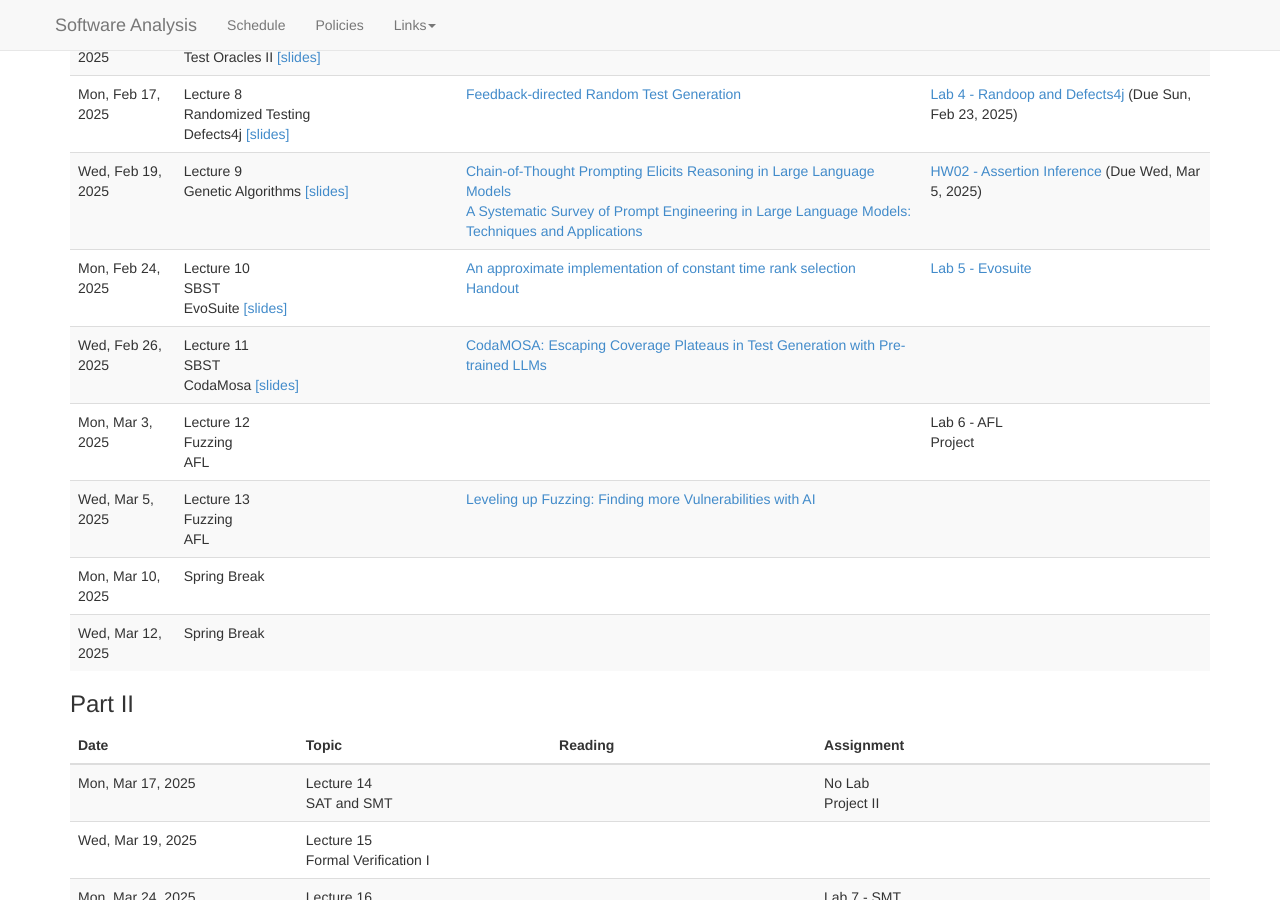
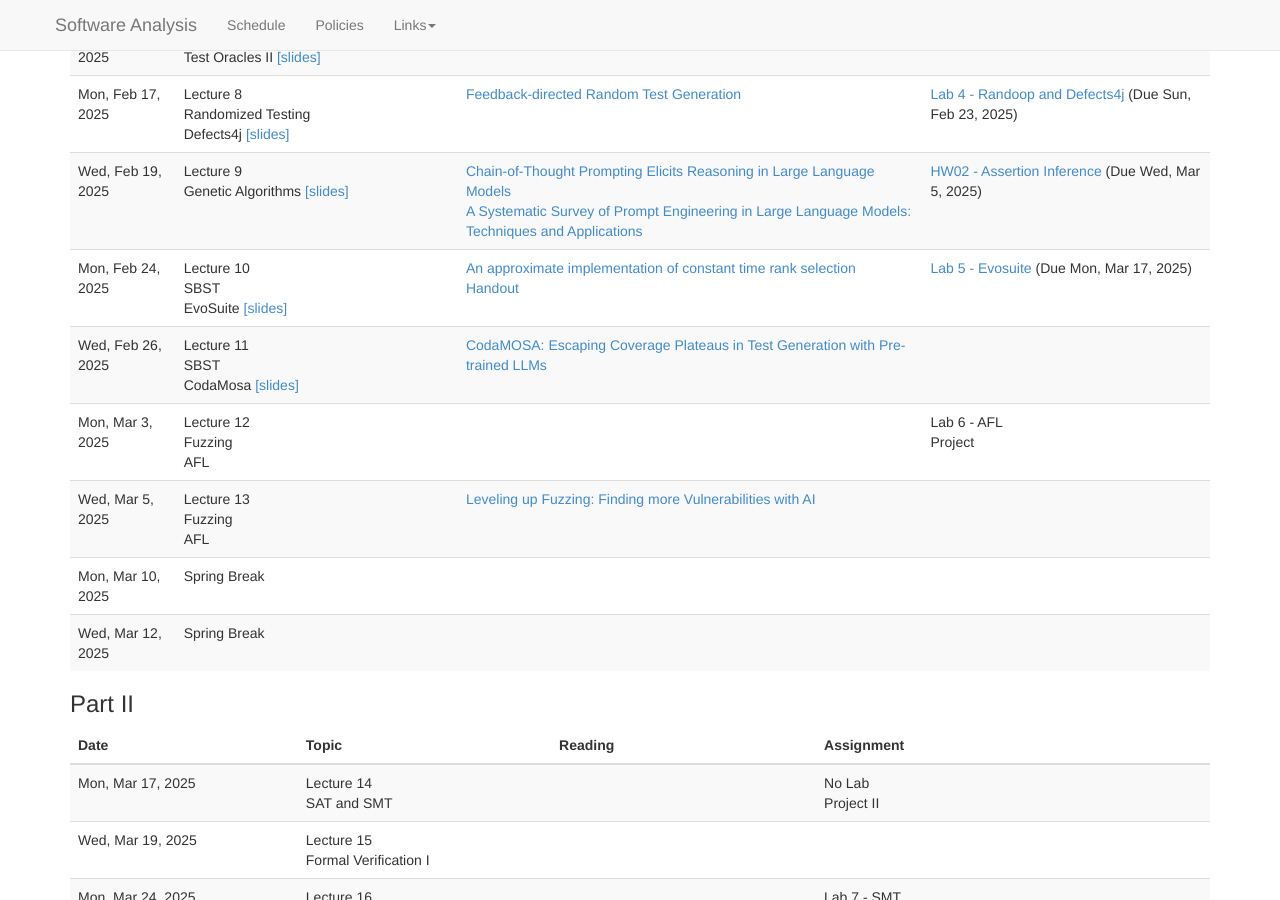
Before and after one commit to bmc-cs-software-analysis/383, a Jekyll site: the page built from schedule.md, in a window 1280 px wide and 900 px high, scrolled down 756 px. Built offline with Jekyll 4.4.1, drawn with Linux system fonts in a browser that asks for light colours; nearby versions of some CDN libraries.

Commit message:
lab 5 deadline

```diff
--- a/_data/schedule.yaml
+++ b/_data/schedule.yaml
@@ -154,6 +154,7 @@
         -
           title: "Lab 5 - Evosuite"
           url: "labs/Lab05.html"
+          deadline: 2025-03-17
     -
       date: 2025-02-26
       title: Lecture 11 <br> SBST <br> CodaMosa
```
